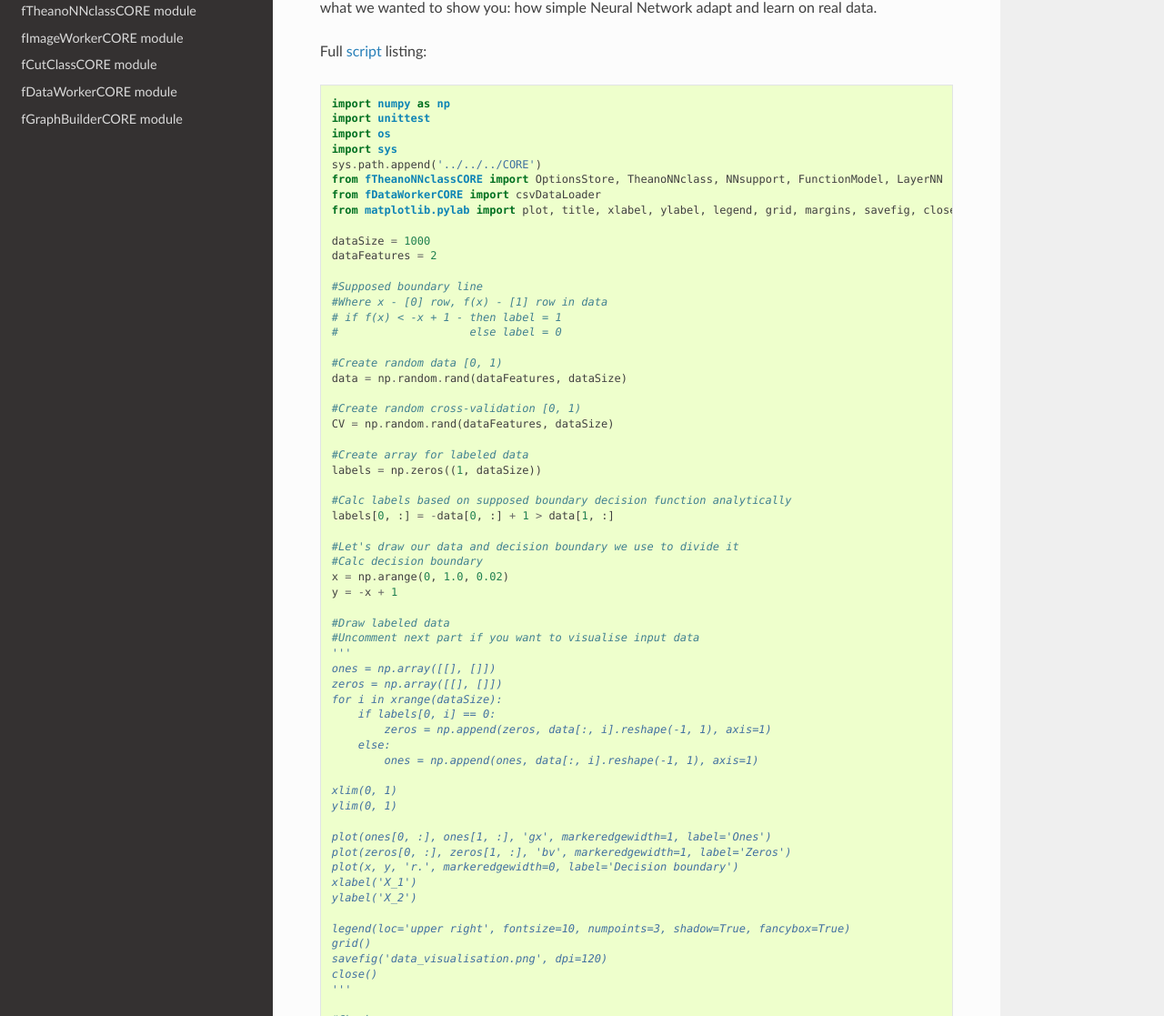
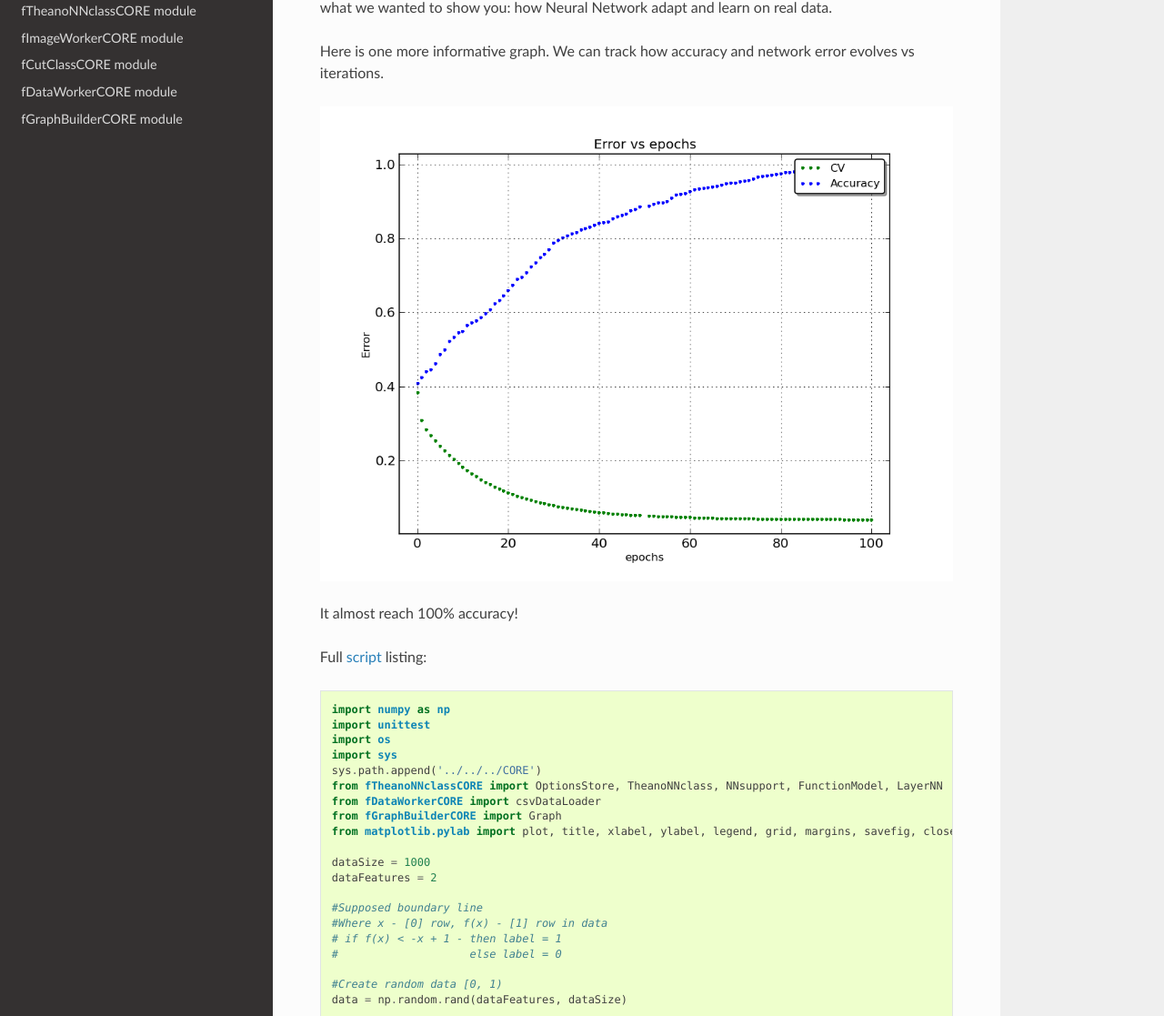
Before and after one commit to spaceuniverse/TNNF, a Sphinx documentation site: the page built from doc/HOWTO_SimplestExample.rst, in a window 1280 px wide and 1400 px high, scrolled down 3386 px. Shown: the part 283-1400 px from the top of the window at 91% size. Built offline with Sphinx 7.4.7 and the Read the Docs theme 2.0.0, drawn with Linux system fonts in a browser that asks for light colours; some of the changed text lies outside the part shown.

Commit message:
Update documentation.

```diff
--- a/doc/HOWTO_SimplestExample.rst
+++ b/doc/HOWTO_SimplestExample.rst
@@ -128,7 +128,13 @@ To get rid you from routine we already did this with small *drawEveryStep* and p
 .. image:: ../media/HOWTOs/How_it_performs.gif
 
 As you can see - with each iteration Neural Net moves closer to original decision boundary.
-That is what we wanted to show you: how simple Neural Network adapt and learn on real data.
+That is what we wanted to show you: how Neural Network adapt and learn on real data.
+
+Here is one more informative graph. We can track how accuracy and network error evolves vs iterations.
+
+.. image:: ../media/HOWTOs/NN_error.png
+
+It almost reach 100% accuracy!
 
 Full `script <https://raw.githubusercontent.com/spaceuniverse/TNNF/master/doc/src/HOWTOs/SimplestExample.py>`_ listing:
 
--- a/doc/src/HOWTOs/SimplestExample.py
+++ b/doc/src/HOWTOs/SimplestExample.py
@@ -5,6 +5,7 @@ import sys
 sys.path.append('../../../CORE')
 from fTheanoNNclassCORE import OptionsStore, TheanoNNclass, NNsupport, FunctionModel, LayerNN
 from fDataWorkerCORE import csvDataLoader
+from fGraphBuilderCORE import Graph
 from matplotlib.pylab import plot, title, xlabel, ylabel, legend, grid, margins, savefig, close, xlim, ylim
 
 dataSize = 1000
@@ -21,11 +22,15 @@ data = np.random.rand(dataFeatures, dataSize)
 #Create random cross-validation [0, 1)
 CV = np.random.rand(dataFeatures, dataSize)
 
-#Create array for labeled data
+#Create array for labels
 labels = np.zeros((1, dataSize))
 
-#Calc labels based on supposed boundary decision function analytically
+#Create array for cross-validation labels
+CV_labels = np.zeros((1, dataSize))
+
+#Calc labels (and cross-validation) based on supposed boundary decision function analytically
 labels[0, :] = -data[0, :] + 1 > data[1, :]
+CV_labels[0, :] = -CV[0, :] + 1 > CV[1, :]
 
 #Let's draw our data and decision boundary we use to divide it
 #Calc decision boundary
@@ -91,11 +96,17 @@ NN.trainCompile()
 NN.predictCompile()
 
 #Number of iterations (cycles of training)
-iterations = 1
+iterations = 1000
 
 #Set step to draw
 drawEveryStep = 100
 draw = False
+
+#CV error accumulator (for network estimation)
+cv_err = []
+
+#Accuracy accumulator (for network estimation)
+acc = []
 
 #Main cycle
 for i in xrange(iterations):
@@ -138,3 +149,13 @@ for i in xrange(iterations):
 
         #Close and clear current plot
         close()
+
+        #Estimate Neural Network error (square error, "distance" between real and predicted value) on cross-validation
+        cv_err.append(NNsupport.crossV(dataSize, CV_labels, CV, NN))
+
+        #Estimate network's accuracy
+        accuracy = np.mean(CV_labels == np.round(NN.out))
+        acc.append(accuracy)
+
+        #Draw how error and accuracy evolves vs iterations
+        Graph.Builder(name='NN_error.png', error=NN.errorArray, cv=cv_err, accuracy=acc, legend_on=True)
```
Also changed, not shown: media/HOWTOs/NN_error.png (added).
